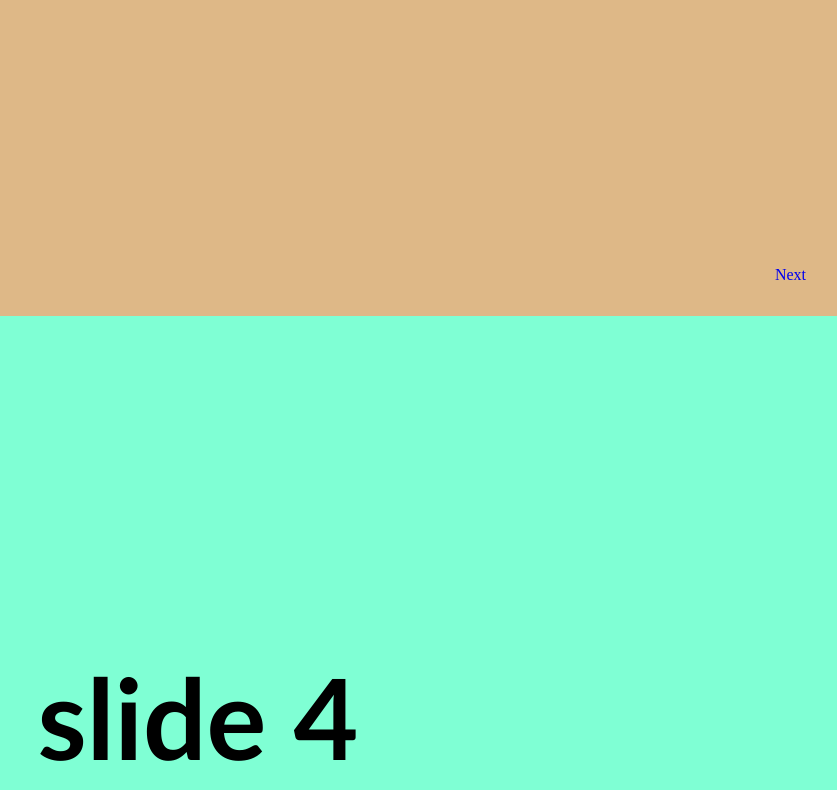
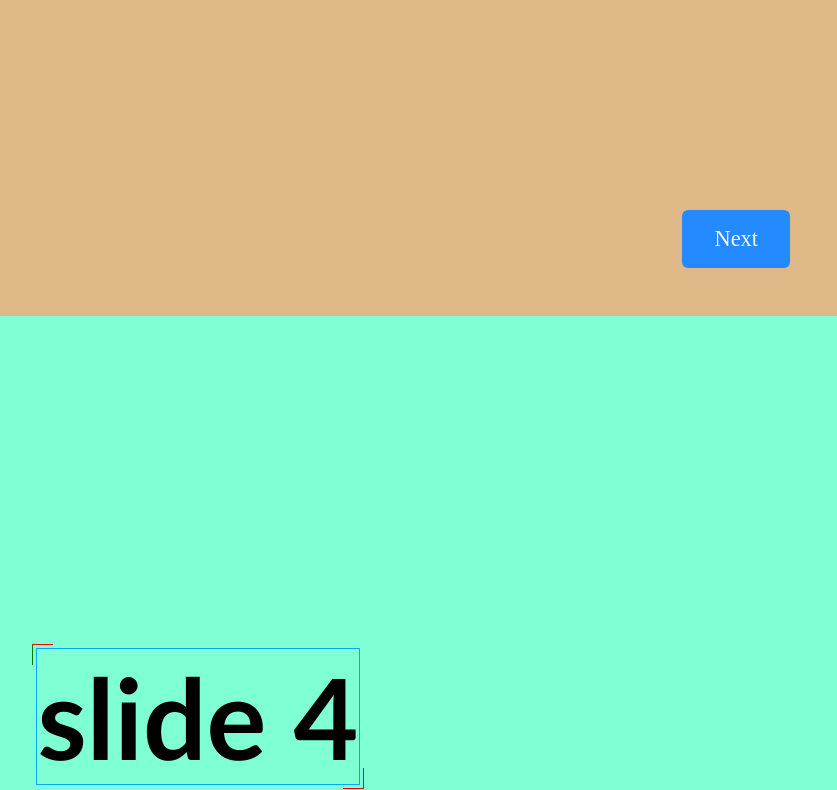
Before and after one commit to Friedemann84/presentation-deck, a plain HTML site: page index.html in a window 1280 px wide. Shown: the part 484-1274 px from the top of the page, without its empty margins (442-1279 px from the left). Drawn offline with Linux system fonts and the light colour scheme.

Commit message:
border animation hinzugefügt

```diff
--- a/main.css
+++ b/main.css
@@ -9,8 +9,6 @@
 body {
   overflow: hidden;
 }
-
-
 
 .slides {
   display: grid;
@@ -30,12 +28,53 @@ body {
 .slide h2 {
   font-size: 7rem;
   font-family: 'Gill Sans', 'Gill Sans MT', Calibri, 'Trebuchet MS', sans-serif;
+
+  position: relative;
+  border: 1px solid #03A9F3;
 }
+
+
+
+.slide h2::before {
+    content: "";
+    position: absolute;
+    width: 20px;
+    height: 20px;
+
+    top: -5px;
+    left: -5px;
+    border-top: 1px solid red;
+    border-left: 1px solid green;
+}
+
+.slide h2::after {
+    content: "";
+    position: absolute;
+    width: 20px;
+    height: 20px;
+
+    right: -5px;
+    bottom: -5px;
+    border-bottom: 1px solid red;
+    border-right: 1px solid green;
+    transition: .3s ease-in-out;
+}
+
+.slide h2:hover::before,
+.slide h2:hover::after {
+        width: calc(100% + 2px);
+        height: calc(100% + 2px);
+    }
 
 .slide a {
   position: absolute;
-  right: 2rem;
-  bottom: 2rem;
+  right: 3rem;
+  bottom: 3rem;
+  background-color: rgb(36, 138, 255);
+  color: whitesmoke;
+  font-size: 1.4rem;
+  padding: 1rem 2rem;
+  border-radius: 6px;
 }
 
 .slide:nth-of-type(even) {
```
